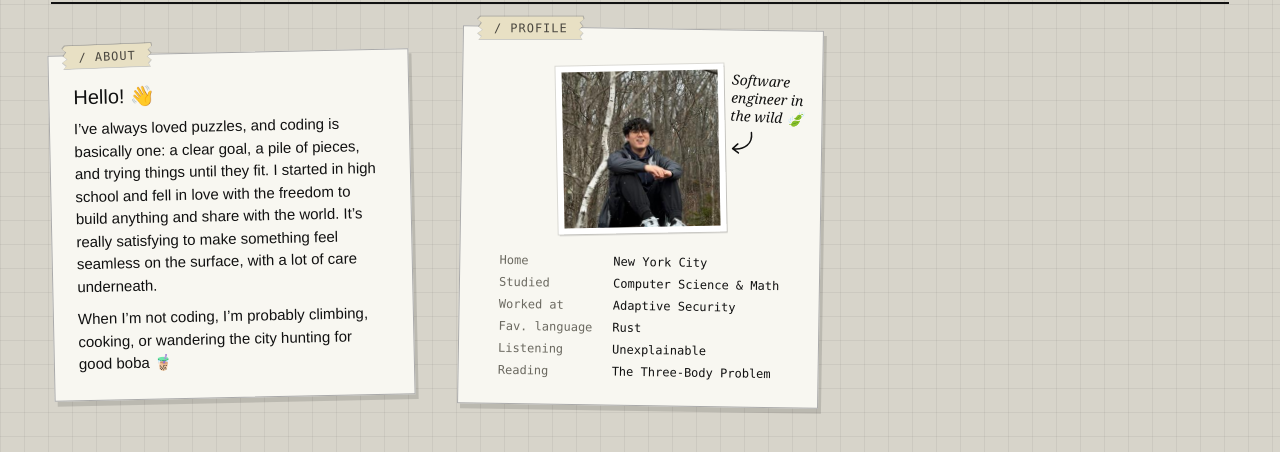
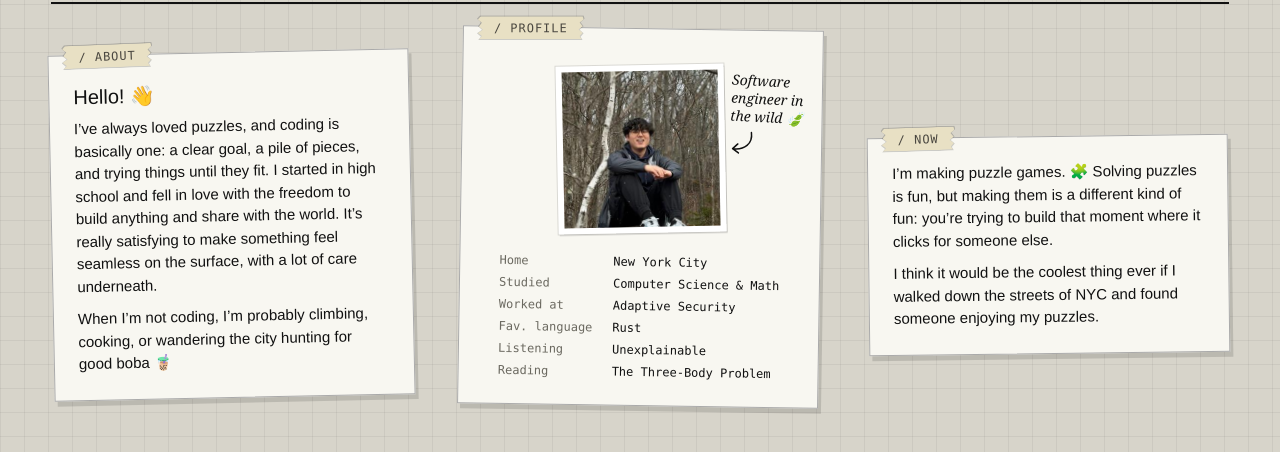
Before and after one commit to danielkweon/danielkweon.github.io, a plain HTML site: page index.html in a window 1280 px wide. Shown: the part 164-616 px from the top of the page. Drawn offline with Linux system fonts and the light colour scheme.

Commit message:
Add /now block
Third block on the board, in the right-hand columns and dropped lower
than its neighbours: a short note on making puzzle games and the hope
of one day spotting someone in NYC enjoying them.

It reuses the paper and tape styles, so no new CSS.

Co-Authored-By: Claude Opus 5.5 <noreply@anthropic.com>

```diff
--- a/index.html
+++ b/index.html
@@ -112,6 +112,23 @@
           <dd>The Three-Body Problem</dd>
         </dl>
       </section>
+
+      <section
+        class="paper"
+        style="--col: 9 / 13; --drop: calc(var(--cell) * 4.5); --r: -0.7deg"
+        aria-labelledby="now-label"
+      >
+        <span class="tape" id="now-label">/ now</span>
+        <p>
+          I’m making puzzle games.&nbsp;🧩 Solving puzzles is fun, but making them is a
+          different kind of fun: you’re trying to build that moment where it
+          clicks for someone else.
+        </p>
+        <p>
+          I think it would be the coolest thing ever if I walked down the
+          streets of NYC and found someone enjoying my puzzles.
+        </p>
+      </section>
     </main>
   </body>
 </html>
```
